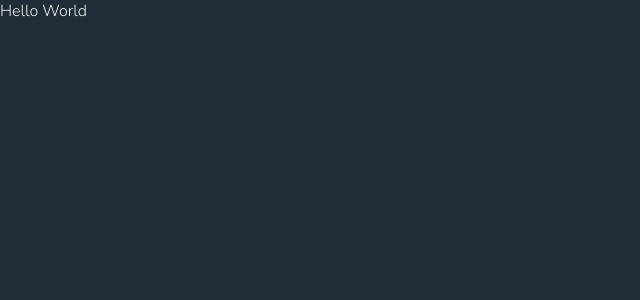
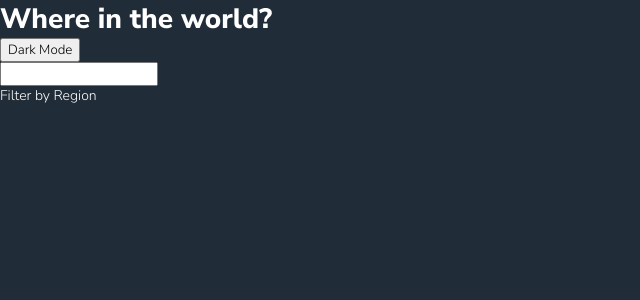
Before and after one commit to mattreee/rest-countries-api-frontend-mentor, a React (Create React App) app: page / in a window 1280 px wide. Shown: the top 300 px of the page, without its empty margins (0-640 px from the left). Built offline with nearby package versions, Linux system fonts and the light colour scheme.

Commit message:
added main components

```diff
--- a/package.json
+++ b/package.json
@@ -40,5 +40,8 @@
       "last 1 firefox version",
       "last 1 safari version"
     ]
+  },
+  "devDependencies": {
+    "@types/styled-components": "^5.1.25"
   }
 }
--- a/src/App.tsx
+++ b/src/App.tsx
@@ -1,5 +1,14 @@
+import Theme from "./components/theme";
+import Navigation from "./components/Navigation";
+import Main from "./components/Main";
+
 function App() {
-	return <div>Hello World</div>;
+	return (
+		<Theme>
+			<Navigation />
+			<Main />
+		</Theme>
+	);
 }
 
 export default App;
--- /dev/null
+++ b/src/components/FilterWindow/index.tsx
@@ -0,0 +1,5 @@
+const index = () => {
+	return <div>Filter by Region</div>;
+};
+
+export default index;
--- /dev/null
+++ b/src/components/Main/index.tsx
@@ -0,0 +1,13 @@
+import SearchBar from "../SearchBar";
+import FilterWindow from "../FilterWindow";
+
+const index = () => {
+	return (
+		<div>
+			<SearchBar />
+			<FilterWindow />
+		</div>
+	);
+};
+
+export default index;
--- /dev/null
+++ b/src/components/Navigation/index.tsx
@@ -0,0 +1,10 @@
+const index = () => {
+	return (
+		<header>
+			<h1>Where in the world?</h1>
+			<button>Dark Mode</button>
+		</header>
+	);
+};
+
+export default index;
--- /dev/null
+++ b/src/components/SearchBar/index.tsx
@@ -0,0 +1,5 @@
+const index = () => {
+	return <input type="text" name="" id="" />;
+};
+
+export default index;
--- /dev/null
+++ b/src/components/theme/index.tsx
@@ -0,0 +1,20 @@
+import styled from "styled-components";
+import { ThemeProvider } from "styled-components";
+import { theme } from "./theme.styled";
+
+const Theme = ({ children }: any) => {
+	const Container = styled.div`
+		background-color: ${(props) => props.theme.dark.backgroundColor};
+		color: ${(props) => props.theme.dark.color};
+		font-size: ${(props) => props.theme.fontSize.default};
+		min-height: 100vh;
+	`;
+
+	return (
+		<ThemeProvider theme={theme}>
+			<Container>{children}</Container>
+		</ThemeProvider>
+	);
+};
+
+export default Theme;
--- /dev/null
+++ b/src/components/theme/theme.styled.js
@@ -0,0 +1,20 @@
+const theme = {
+   dark: {
+      backgroundColor: "hsl(207, 26%, 17%)",
+      color: "white"
+   },
+   light: {
+      backgroundColor: "hsl(0, 0%, 98%)",
+      color: "hsl(200, 15%, 8%)"
+   },
+   fontSize: {
+      default: "14px",
+      detail: "16px"
+   },
+   others: {
+      darkBlueElements: "hsl(209, 23%, 22%)",
+      darkGrayLightModeInput: "hsl(0, 0%, 52%)"
+   }
+}
+
+export { theme };
--- a/src/global.styled.js
+++ b/src/global.styled.js
@@ -7,11 +7,6 @@ const GlobalStyle = createGlobalStyle`
 
       font-family: 'Nunito Sans', sans-serif;
    }
-
-   body {
-      background-color: hsl(207, 26%, 17%);
-      color: #eee;
-   }
 `;
 
 export { GlobalStyle };
```
Also changed, not shown: 1 other file (tests, documents, lock files or other folders).
